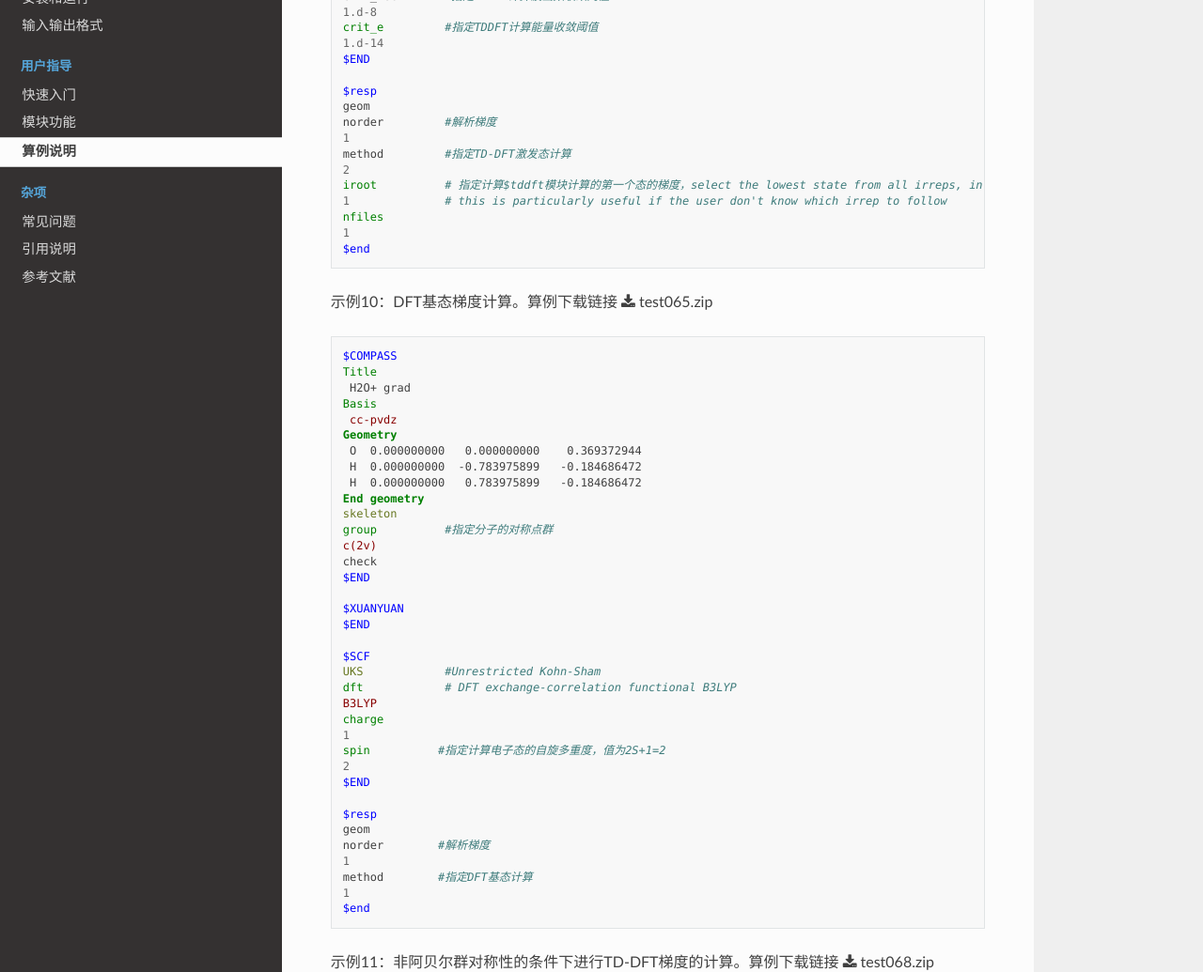
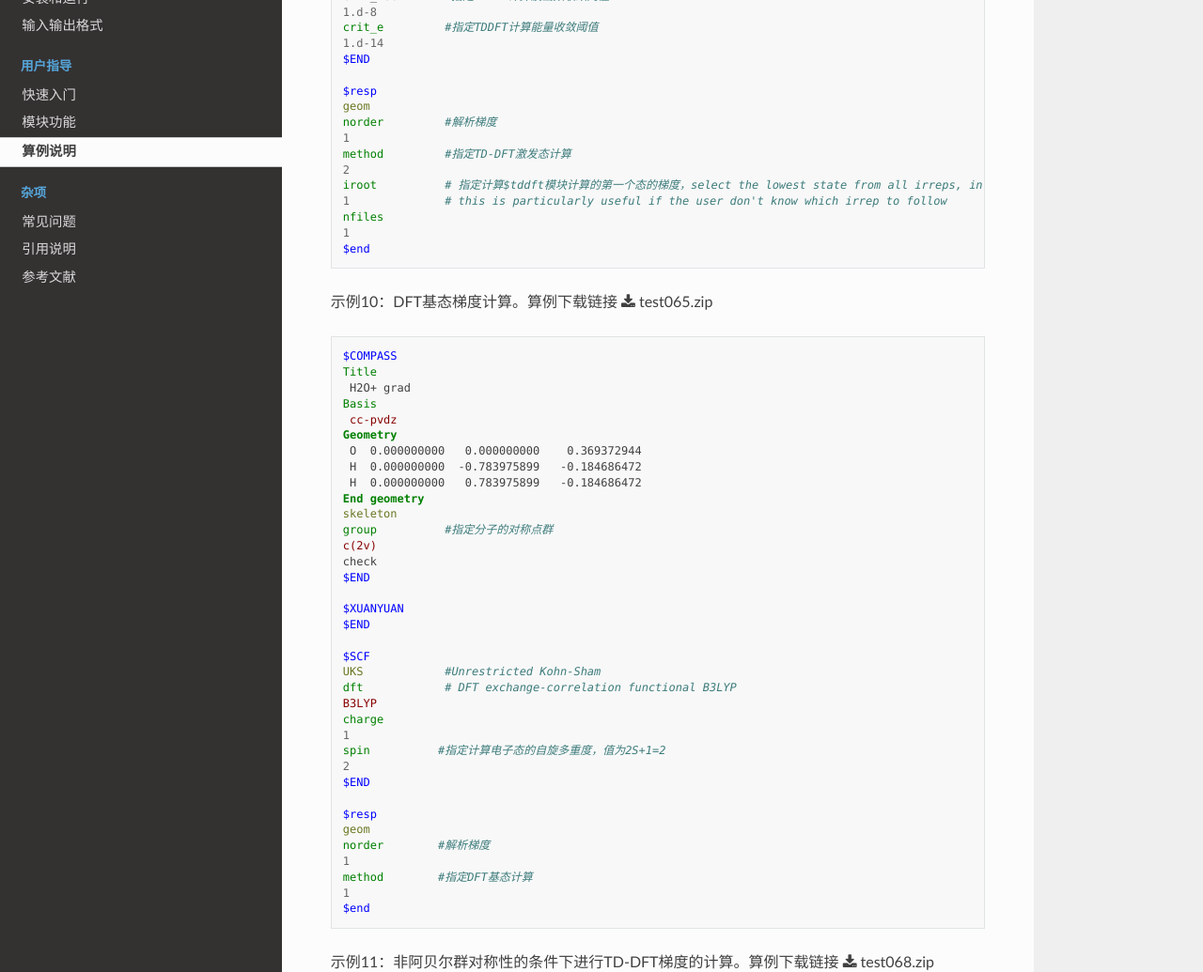
Before and after one commit to BDF-manual-maintenance/BDF-Manual, a Sphinx documentation site: the page built from source/Example.rst, in a window 1280 px wide and 1400 px high, scrolled down 12828 px. Shown: the part 154-1189 px from the top of the window at 94% size. Built offline with Sphinx 7.4.7 and the Read the Docs theme 2.0.0, drawn with Linux system fonts in a browser that asks for light colours; pages that are not in the unit, such as notebooks, are missing from menus; some of the changed text lies outside the part shown.

Commit message:
Update conf.py

```diff
--- a/source/conf.py
+++ b/source/conf.py
@@ -134,12 +134,12 @@ class BDFLexer(RegexLexer):
         ],
         "keywords": [
             (words((
-                'basis', 'charge', 'spin', 'title', 'RI-J','RI-K','RI-C','Group','Unit','Thresh','maxmem','RS','Heff','Hsoc','NuclearInuc','Cholesky','Occupy','Alpha','Beta','DFT','NPTRAD','NPTANG','COSXNGRID','Grid','Gridtype','Partitiontype','Numinttype','ThreshRho','ThreshBSS','Coulpot','Coulpotmax','Coulpottol','Maxitter','Vshift','Damp','ThrEne','ThrDen', 'ThreshConverg', 'MaxDiis','Iaufbau','Iaufbau','Iaufbau','Iviop','Print','IprtMo','Tollin','IfPair','hpalpha','hpbeta','Pinalpha','Pinbeta','Imethod','Isf','Itda','Ialda','Itest','icorrect','iact','elw','eup','Idiag','Aokxc','Iguess','Crit_e','Cirt_vec','Iroot','Nroot','Istore','Nprt','Cdthrd','Nfiles','Isoc','Ifgs','Imatsoc','Imatrsf','Imatrso','Ntoanalyze','Memjkop','Imemshrink','Solver','Maxcycle','TolGrad','TolStep','IOpt','Update','ICoord','ILine','Constrain','Hess','ReCalcHess','NumHessStep','Frozen','Orbital','Symmetry','Nelectron','Core','Delete','Close','Active','Actel','Roots','Guess'), suffix=r'\b'),
+                'basis', 'charge', 'spin', 'title', 'basis-multi', 'RI-J','RI-K','RI-C', 'Geometry', 'Group', 'Unit', 'Thresh', 'RS','Heff','Hsoc','NuclearInuc', 'Cholesky','Occupy','Alpha','Beta','DFT','NPTRAD','NPTANG','COSXNGRID','Grid','Gridtype','Partitiontype','Numinttype','ThreshRho','ThreshBSS','Coulpot','Coulpotmax','Coulpottol','Maxitter','Vshift','Damp','ThrEne','ThrDen', 'ThreshConverg', 'MaxDiis','Iaufbau','Smeartemp','Blkiop','Iviop','Print','IprtMo','Tollin','IfPair','hpalpha','hpbeta','Pinalpha','Pinbeta','Imethod','Isf','Itda','Ialda','Itest','icorrect','iact','elw','eup','Idiag','Iguess','Crit_e','Cirt_vec','Iroot','Nroot','Istore','Nprt','Cdthrd','Nfiles','Isoc','Ifgs','Imatsoc','Imatrsf','Imatrso','Ntoanalyze','Memjkop','Imemshrink','Solver','Maxcycle','TolGrad','TolEne', 'TolStep','IOpt','Update','ICoord','ILine','Constrain','Hess','ReCalcHess','NumHessStep','Nrootgrad','Maxiter','IntCre','Ishell','Cutcpm','Printgrad','Iprt', 'NOrder', 'NFiles','Imethod','Method','Nrootgrad','Cthrd','Ignore','IRepIRoot','JahnTeller','Pola: Aoper,Boper,Bfreq','States','Pairs','Step','Iprt','Nexcit','Electrans','Dft','Mboys','Hybridboys','Hybridthre','Thresh','Tailcut','Threshpop','Maxcycle','Orbital','Frozocc','Frozvir','Lapair','Nolmocls','Nolmoact','Nolmovir','AVAS','Scri','Iprtmo','Frozen','Symmetry','Nelectron','Core','Delete','Close','Active','Actel','Roots','Guess'), suffix=r'\b'),
              Name.Builtin),
         ],
         "bool": [
             (words((
-                'Nosymm', 'norotate', 'skeleton', 'extcharge', 'uncontract', 'primitive', 'direct', 'scalar','direct','soint','RHF','UHF','ROHF','RKS','UKS','ROKS','D3','NosymGrid','DirectGrid','NoDirectGrid','NoGridSwitch','COSX','Coulpot+COSX','NoDiis','Noscforb','Pyscforb','Molden','Checklin','Lefteig','UTDDFT','TDDFT','FCIDUMP','Nature'), suffix=r'\b'),
+                'Nosymm', 'norotate', 'skeleton', 'extcharge', 'uncontract', 'primitive', 'direct', 'Maxmem', 'scalar','direct','soint','NuclearInuc', 'RHF','UHF','ROHF','RKS','UKS','ROKS','D3','NosymGrid','DirectGrid','NoDirectGrid','NoGridSwitch','COSX','Coulpot+COSX','NoDiis','Noscforb','Pyscforb','Molden','Checklin','Aokxc','Lefteig','Geom','Line','Quad','Fnac','Single','Double','Noresp','Fdif','Reduced','Bohr','UHF','GSApr','Boys','Pipek','Mulliken','Lowdin','Jacobi','Trust','Rohfloc','Mcscffloc','Orbread','Flmo','Anaylze','Momatch','Directgrid','Overlap','UTDDFT','TDDFT','FCIDUMP','Nature','Molden'), suffix=r'\b'),
             Name.Attribute),
         ],
         "values": [
```
